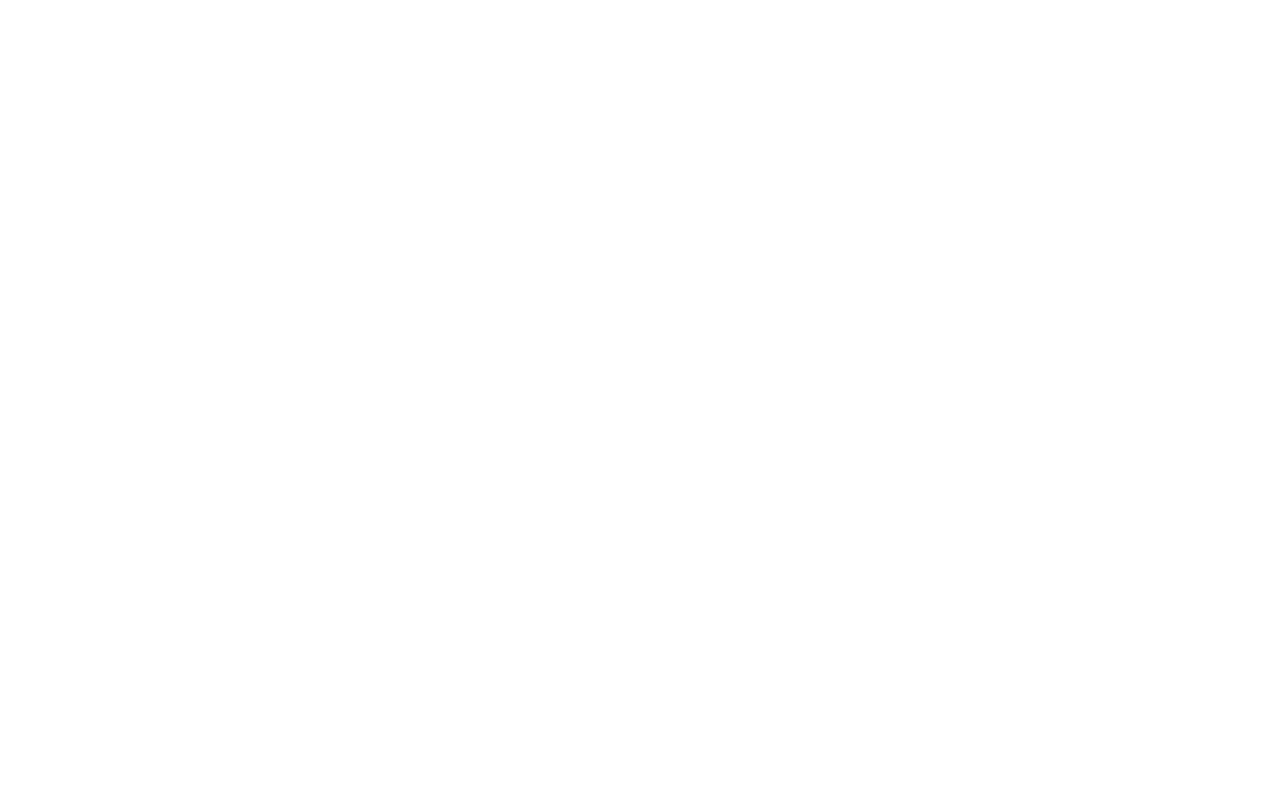
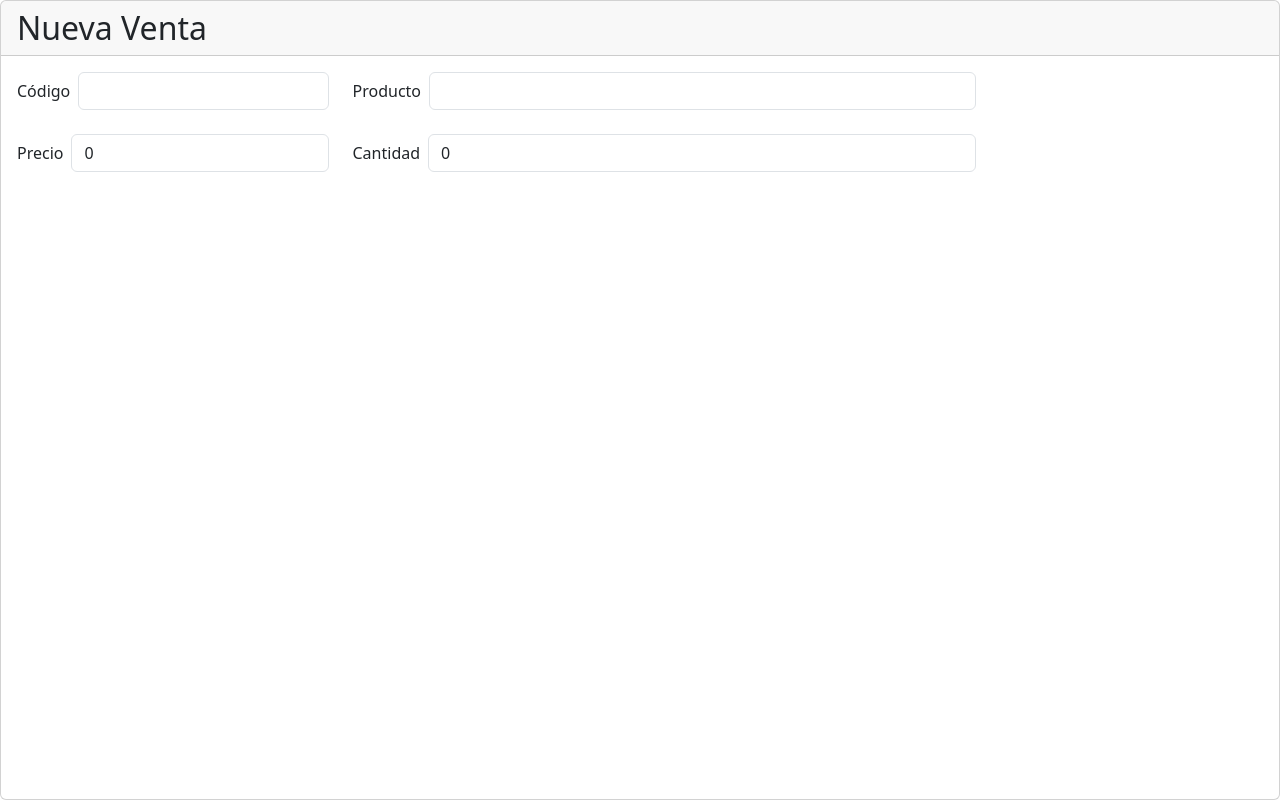
Before and after one commit to AlfredoVargas2708/frontend, an Angular app: page /employee in a window 1280 px wide. Built offline with nearby package versions, Linux system fonts and the light colour scheme.

Commit message:
refactor employee component layout and styles for improved form structure and consistency

```diff
--- a/src/app/components/employee-component/employee-component.html
+++ b/src/app/components/employee-component/employee-component.html
@@ -1,25 +1,29 @@
 <div id="employee-component" class="d-flex align-items-center justify-content-center vh-100">
-<!--     <form [formGroup]="productForm">
-        <div class="form-group">
-            <label for="code">Código</label>
-            <input id="code" formControlName="code" (input)="getProduct($event)" />
+    <div class="card w-100 vh-100">
+        <div class="card-header">
+            <h2 class="text-start">Nueva Venta</h2>
         </div>
-        <div class="form-group">
-            <label for="product">Producto</label>
-            <input id="product" formControlName="product" />
+        <div class="card-body">
+            <form [formGroup]="productForm" class="d-flex flex-wrap align-items-center gap-4">
+                <div class="d-flex align-items-center form-group gap-2 w-25">
+                    <label for="code" class="form-label">Código</label>
+                    <input id="code" class="form-control w-100" formControlName="code" (input)="getProduct($event)" />
+                </div>
+                <div class="d-flex align-items-center form-group gap-2 w-50">
+                    <label for="product" class="form-label">Producto</label>
+                    <input id="product" class="form-control w-100" formControlName="product" />
+                </div>
+                <div class="d-flex align-items-center form-group gap-2 w-25">
+                    <label for="price" class="form-label">Precio</label>
+                    <input id="price" class="form-control w-100" formControlName="price" type="number" />
+                </div>
+                <div class="d-flex align-items-center form-group gap-2 w-50">
+                    <label for="cant" class="form-label">Cantidad</label>
+                    <input id="cant" class="form-control w-100" formControlName="cant" type="number" />
+                    <div class="text-danger w-100" *ngIf="productForm.hasError('cantidadDebeSerDecimal')">Ingrese peso del producto.
+                    </div>
+                </div>
+            </form>
         </div>
-        <div class="form-group">
-            <label for="price">Precio</label>
-            <input id="price" formControlName="price" type="number" />
-        </div>
-        <div class="form-group">
-            <label for="cant">Cantidad</label>
-            <input id="cant" formControlName="cant" type="number" />
-            <div *ngIf="productForm.hasError('cantidadDebeSerDecimal')">La cantidad debe ser un número decimal.</div>
-        </div>
-        <div class="form-group">
-            <label for="subTotal">Subtotal</label>
-            <input id="subTotal" formControlName="subTotal" type="number" />
-        </div>
-    </form> -->
+    </div>
 </div>
--- a/src/app/components/employee-component/employee-component.scss
+++ b/src/app/components/employee-component/employee-component.scss
@@ -0,0 +1,4 @@
+p, h1, h2, h3, h4, h5, h6, label {
+  margin: 0;
+  padding: 0;
+}
```
